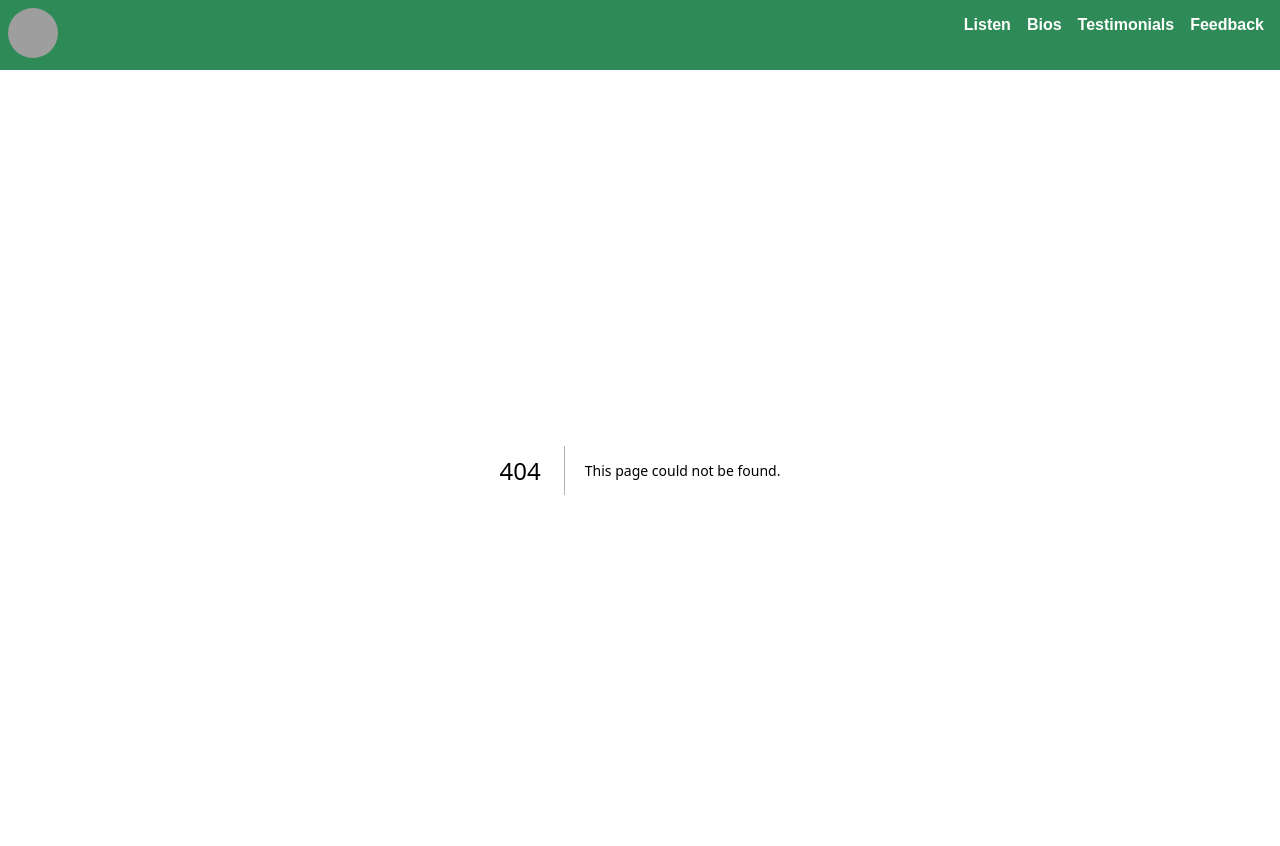
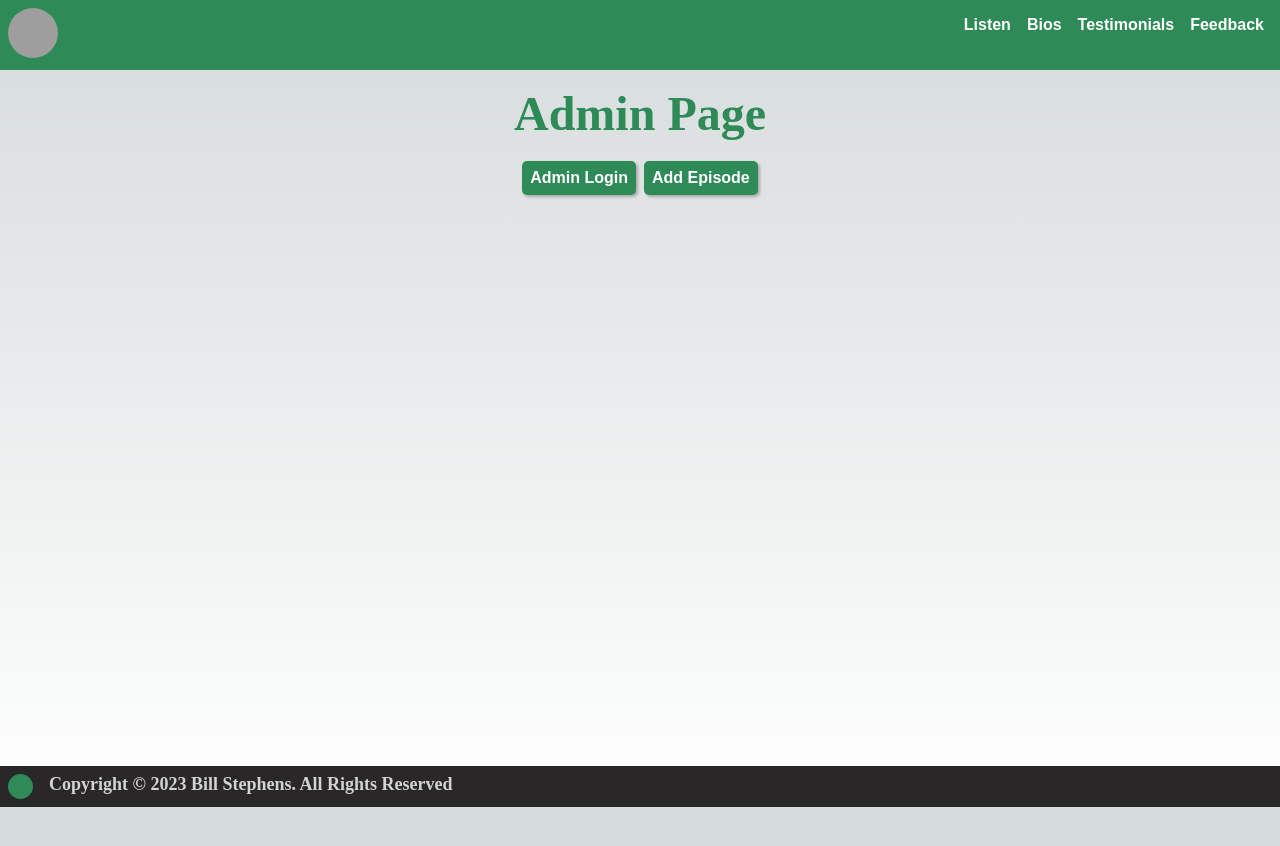
Before and after one commit to BillStephens2022/dftgh, a Next.js app: page /admin in a window 1280 px wide. Before the commit this address had no page. Shown: the top 846 px of the page. After the commit the page ends 807 px from the top, so only its background shows below. Built offline with nearby package versions, Linux system fonts and the light colour scheme; grey boxes are pictures that could not be loaded.

Commit message:
added admin page, footer, button, and adminlogin components

```diff
--- /dev/null
+++ b/components/button.js
@@ -0,0 +1,12 @@
+import { Fragment } from "react";
+import classes from "./button.module.css";
+
+function Button({text}) {
+  return (
+    <Fragment>
+      <button className={classes.btn}>{text}</button>
+    </Fragment>
+  );
+}
+
+export default Button;
--- /dev/null
+++ b/components/button.module.css
@@ -0,0 +1,11 @@
+.btn {
+  background-color: seagreen;
+  color: white;
+  border: none;
+  border-radius: 5px;
+  padding: 0.5rem;
+  margin: 0.25rem;
+  box-shadow: 2px 2px 3px darkgray;
+  font-size: 1rem;
+  font-weight: 900;
+}
--- /dev/null
+++ b/components/footer.js
@@ -0,0 +1,13 @@
+import Link from "next/link";
+import classes from "./footer.module.css";
+
+function Footer() {
+  return (
+    <div className={classes.footer}>
+      <Link href="/admin"><div className={classes.circle}></div></Link>
+      <h2>Copyright © 2023 Bill Stephens. All Rights Reserved</h2>
+    </div>
+  );
+}
+
+export default Footer;
--- /dev/null
+++ b/components/footer.module.css
@@ -0,0 +1,17 @@
+.footer {
+    background-color: rgb(41, 39, 39);
+    color: lightgray;
+    font-size: 0.75rem;
+    min-height: 2rem;
+    padding: 0.5rem;
+    display: flex;
+    flex-wrap: flex-start;
+}
+
+.circle {
+    background-color: seagreen;
+    width: 25px;
+    height: 25px;
+    border-radius: 50%;
+    margin-right: 1rem;
+}
--- a/components/layout.js
+++ b/components/layout.js
@@ -1,6 +1,6 @@
 import { Fragment } from "react";
 import Navbar from "./navbar";
-
+import Footer from "./footer";
 
 function Layout(props) {
 
@@ -8,7 +8,7 @@ function Layout(props) {
       <Fragment>
         <Navbar />
         <main>{props.children}</main>
-
+        <Footer />
       </Fragment>
     );
   }
--- /dev/null
+++ b/pages/admin/admin.module.css
@@ -0,0 +1,16 @@
+.main {
+    min-height: 85vh;
+}
+
+.header {
+    font-size: 3rem;
+    color: seagreen;
+    margin: 1rem;
+    text-align: center;
+}
+
+.button_div {
+    display: flex;
+    justify-content: center;
+
+}
--- /dev/null
+++ b/pages/admin/index.js
@@ -0,0 +1,19 @@
+import { Fragment } from "react";
+import Button from "../../components/button";
+import classes from "./admin.module.css";
+
+function Admin() {
+  return (
+    <Fragment>
+      <main className={classes.main}>
+        <h1 className={classes.header}>Admin Page</h1>
+        <div className={classes.button_div}>
+          <Button text="Admin Login"></Button>
+          <Button text="Add Episode"></Button>
+        </div>
+      </main>
+    </Fragment>
+  );
+}
+
+export default Admin;
--- a/pages/index.js
+++ b/pages/index.js
@@ -10,6 +10,7 @@ export default function Home() {
         <meta name="description" content="Generated by create next app" />
         <meta name="viewport" content="width=device-width, initial-scale=1" />
         <link rel="icon" href="/favicon.ico" />
+        <script src='https://kit.fontawesome.com/a076d05399.js' crossorigin='anonymous'></script>
       </Head>
       <main className={classes.main}>
         <h1 className={classes.title}>Drinking from the Garden Hose</h1>
```
Also changed, not shown: components/adminlogin.js (added, +17 -0 lines).
